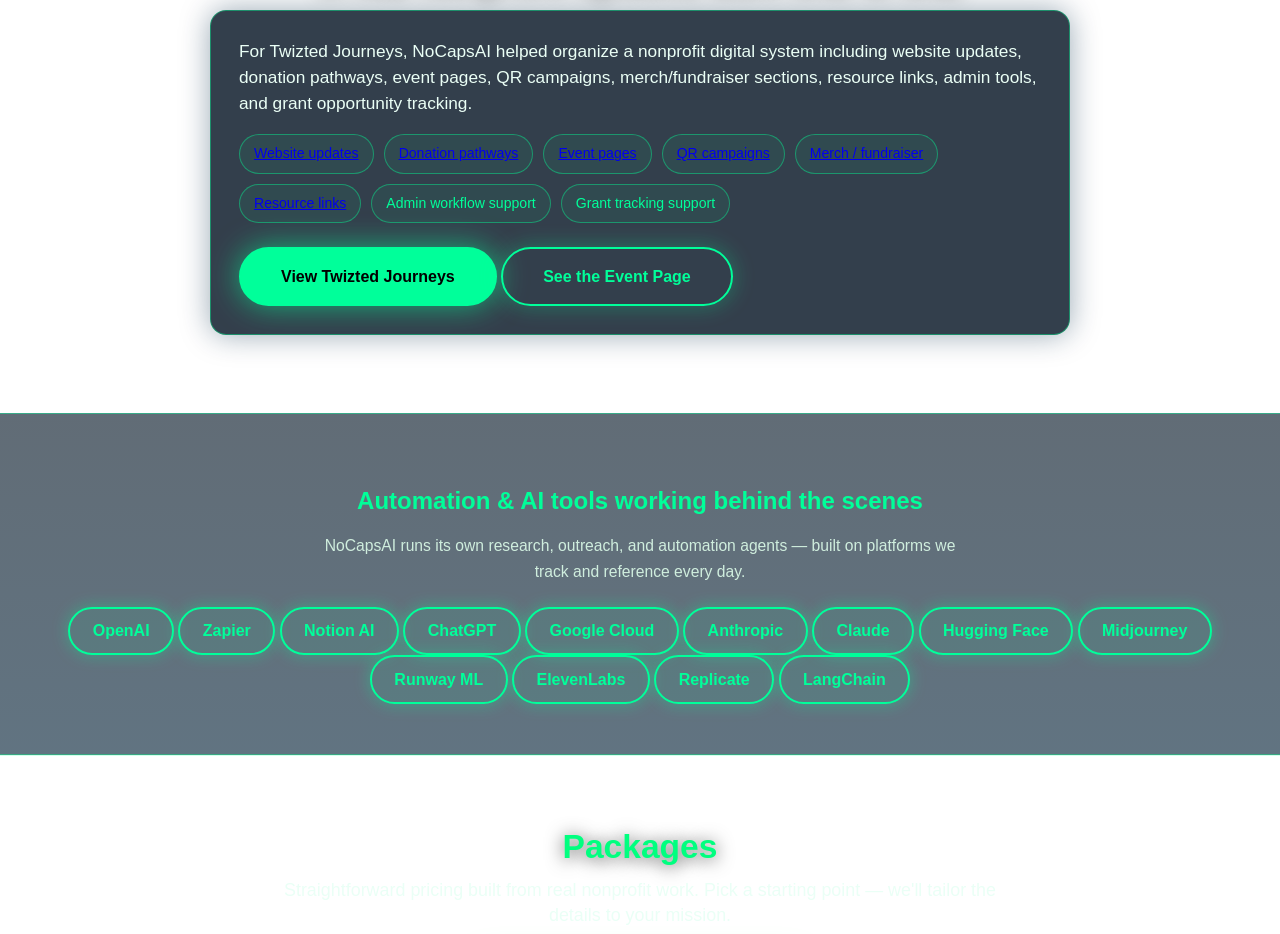
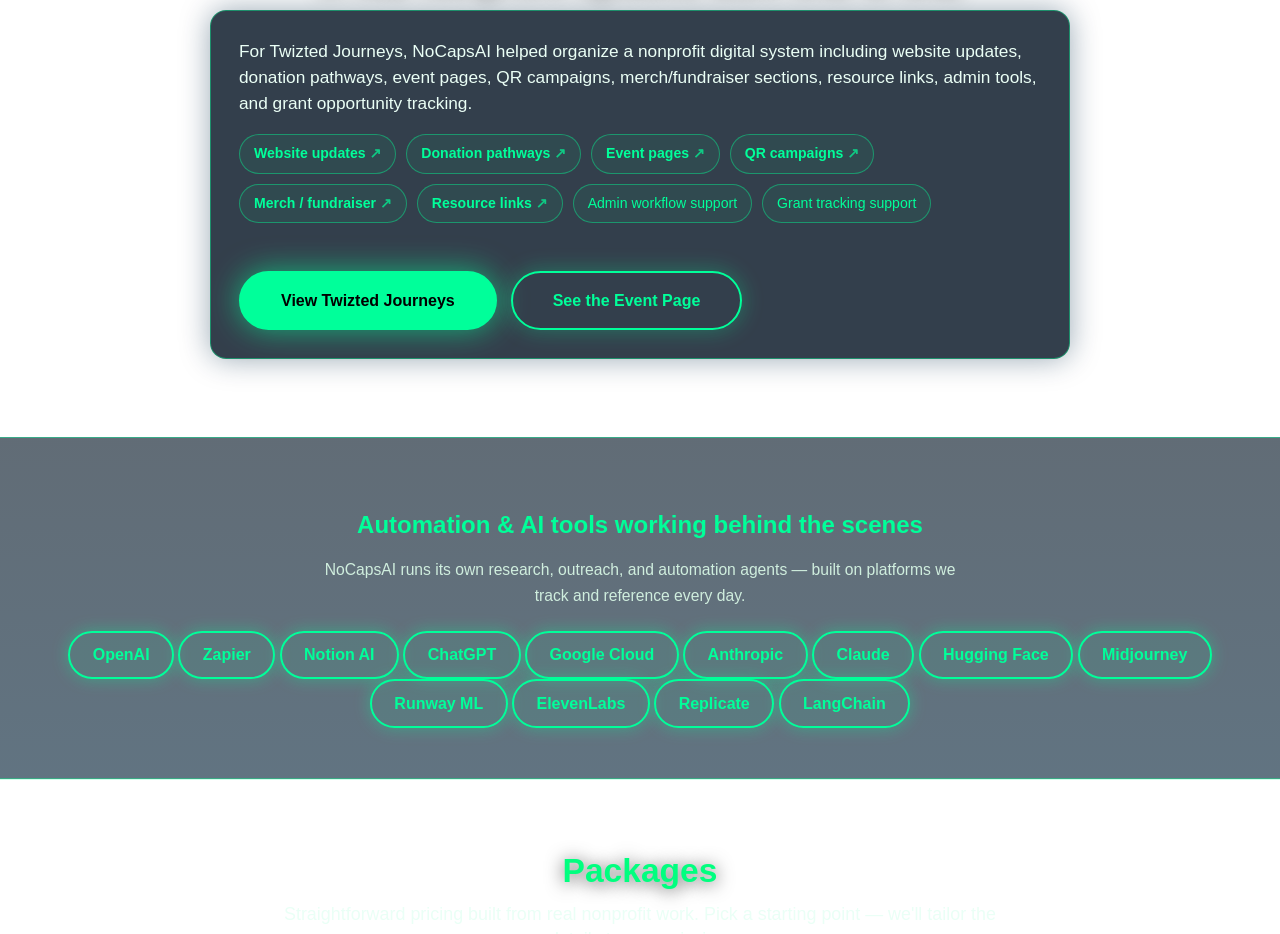
Before and after one commit to Bowser73/nocapsai-site, a plain HTML site: page index.html in a window 1280 px wide. Shown: the part 3501-4435 px from the top of the page. Drawn offline with Linux system fonts and the light colour scheme.

Commit message:
Fix proof-of-work chip link styling

```diff
--- a/styles.css
+++ b/styles.css
@@ -913,6 +913,51 @@ body{ background-color: transparent; }
   color: var(--np-accent);
   background: rgba(0,255,150,0.06);
 }
+/* clickable proof chips — keep the glassy pill, make it act like a link */
+.np-case-tags li.is-link{
+  padding: 0;
+  transition: transform 0.15s ease, border-color 0.15s ease, box-shadow 0.15s ease, background 0.15s ease;
+}
+/* force NoCapsAI green in every link state — no default blue/purple */
+.np-case-tags li.is-link a,
+.np-case-tags li.is-link a:link,
+.np-case-tags li.is-link a:visited{
+  display: block;
+  padding: 6px 14px;
+  color: var(--np-accent);
+  text-decoration: none;
+  font-weight: 600;
+}
+.np-case-tags li.is-link a::after{
+  content: " ↗";
+  opacity: 0.7;
+}
+/* obvious clickable affordance on hover OR keyboard focus: green fill, dark text */
+.np-case-tags li.is-link:hover,
+.np-case-tags li.is-link:focus-within{
+  transform: translateY(-2px);
+  border-color: rgba(0,255,150,0.85);
+  background: rgba(0,255,150,0.85);
+  box-shadow: 0 0 18px rgba(0,255,150,0.35);
+}
+.np-case-tags li.is-link:hover a,
+.np-case-tags li.is-link a:hover,
+.np-case-tags li.is-link a:focus-visible{
+  color: #001a33;
+  text-decoration: underline;
+}
+/* keep a visible keyboard focus ring */
+.np-case-tags li.is-link a:focus-visible{
+  outline: 2px solid #001a33;
+  outline-offset: 2px;
+}
+/* CTA row under the proof/case study */
+.np-case-cta{
+  display: flex;
+  gap: 14px;
+  flex-wrap: wrap;
+  margin-top: 24px;
+}
 
 /* pricing extras */
 .pricing-section{ padding: 78px 20px; border-top: 1px solid rgba(0,255,150,0.18); }
```
